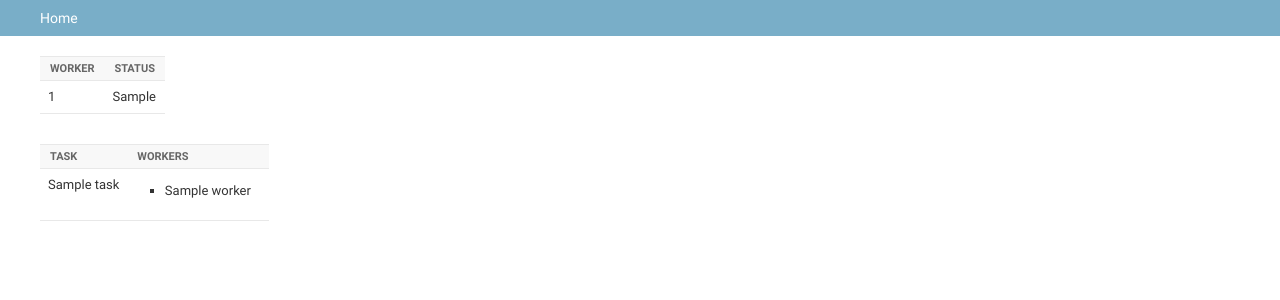
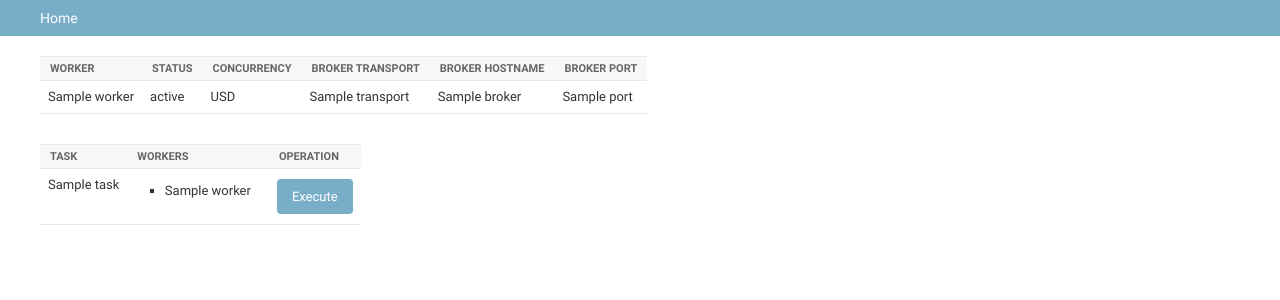
Before and after one commit to baranbartu/djcelery-admin, a Django app: template sample_project/celeryadmin/templates/admin/celery-monitoring/dashboard.html in a window 1280 px wide. Shown: the part 48-348 px from the top of the page. Run offline with Django 3.2, Linux system fonts and the light colour scheme; the template is opened without the code that fills it: most values are stand-ins (such as "Sample title", 1, 10 or a date in 2020); parts of the project's set-up code (start-up, migrations or seed data) failed here and were passed over.

Commit message:
worker statuses improved

```diff
--- a/sample_project/celeryadmin/templates/admin/celery-monitoring/dashboard.html
+++ b/sample_project/celeryadmin/templates/admin/celery-monitoring/dashboard.html
@@ -11,16 +11,40 @@
                 <th>
                     Status
                 </th>
+                <th>
+                    Concurrency
+                </th>
+                <th>
+                    Broker Transport
+                </th>
+                <th>
+                    Broker Hostname
+                </th>
+                <th>
+                    Broker Port
+                </th>
             </tr>
             </thead>
             <tbody>
             {% for worker in dashboard.workers %}
                 <tr>
                     <td>
-                        {{ worker.id }}
+                        {{ worker.name }}
                     </td>
                     <td>
-                        {{ worker.up }}
+                        {{ worker.status }}
+                    </td>
+                    <td>
+                        {{ worker.concurrency }}
+                    </td>
+                    <td>
+                        {{ worker.broker.transport }}
+                    </td>
+                    <td>
+                        {{ worker.broker.hostname }}
+                    </td>
+                    <td>
+                        {{ worker.broker.port }}
                     </td>
                 </tr>
             {% endfor %}
@@ -39,6 +63,9 @@
                 <th>
                     Workers
                 </th>
+                <th>
+                    Operation
+                </th>
             </tr>
             </thead>
             <tbody>
@@ -56,6 +83,9 @@
                             {% endfor %}
                         </ul>
                     </td>
+                <td>
+                    <input type="submit" value="Execute" onclick="executeTaskAsync('{{ task }}')">
+                </td>
                 </tr>
             {% endfor %}
             </tbody>
--- a/sample_project/celeryapp/tasks.py
+++ b/sample_project/celeryapp/tasks.py
@@ -1,8 +1,10 @@
 from __future__ import absolute_import
 
+import time
 from celery import shared_task
 
 
 @shared_task
 def test_task():
+    time.sleep(300)
     return 'Completed'
```
Also changed, not shown: sample_project/celeryadmin/client.py (+20 -8 lines).
